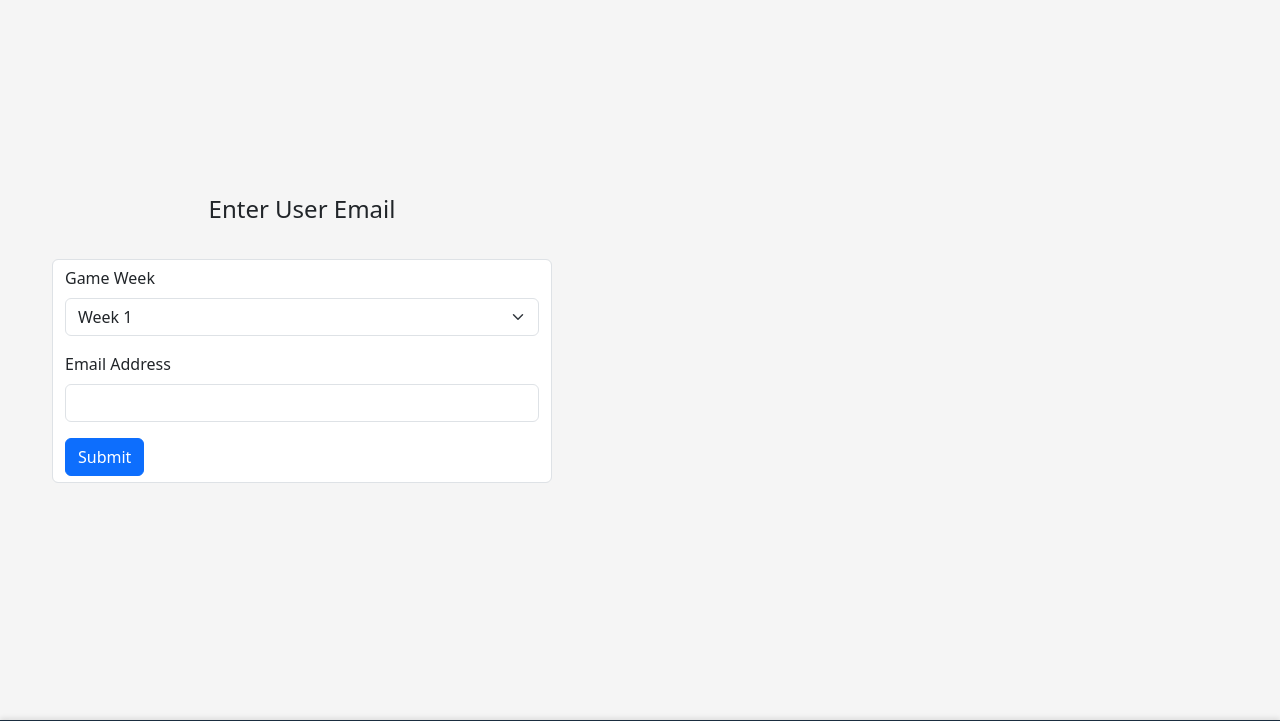
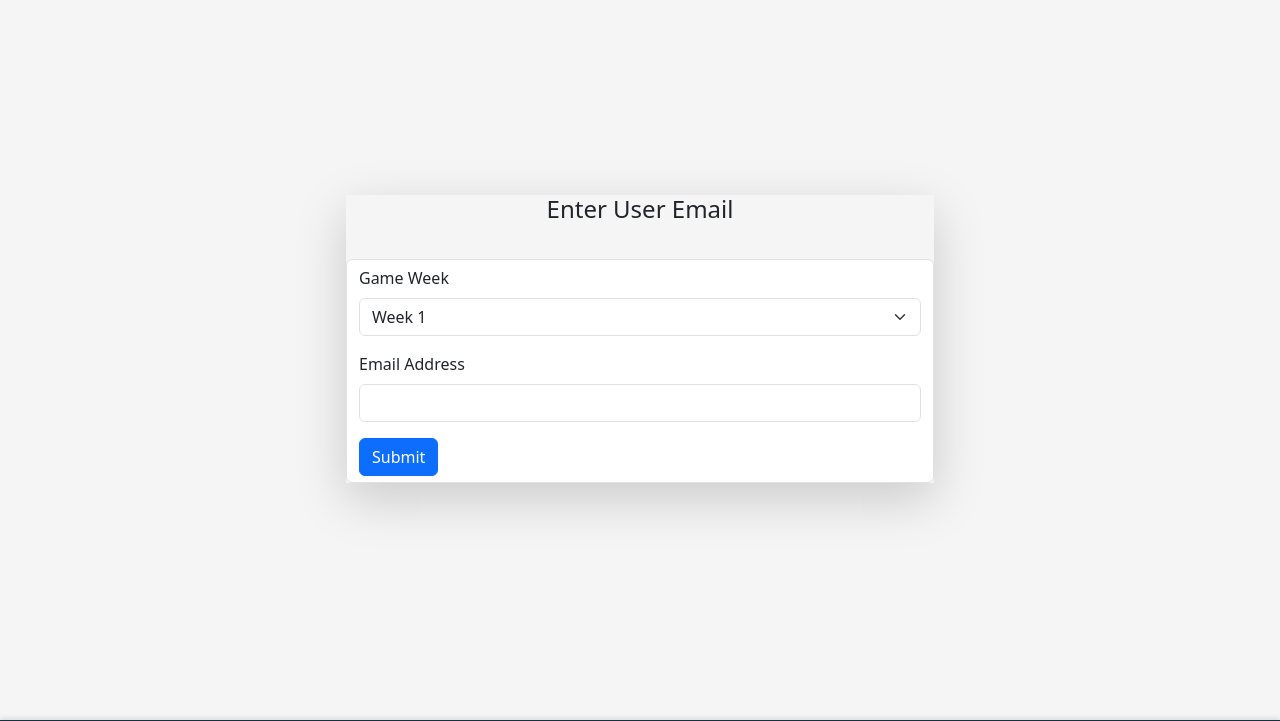
Before and after one commit to nii-devops/predictor, a Flask app: page /get-user-predictions in a window 1280 px wide. Shown: the part 144-865 px from the top of the page. Run offline with Flask 3, Linux system fonts and the light colour scheme; tables that the repository leaves empty hold one stand-in row (values such as "Sample post"); some libraries are stand-ins or nearby versions.

Commit message:
fix user-predictions page

```diff
--- a/app/templates/get_user_predictions.html
+++ b/app/templates/get_user_predictions.html
@@ -19,8 +19,8 @@
         <div style="width: 1200px;">
 
             {% if form %}
-        <div style="width: 500px;">
-
+                <div style="margin-left: 25%; margin-right: 25%;">
+                    <div style="border: 1px;" class="shadow-lg">
                         <!-- Login Header -->
                         <div class="form-header text-center mb-3 mt-5">
                             <h4 class="mb-0 mt-3">Enter User Email</h4>
@@ -33,9 +33,8 @@
                             </div>
                         </div>
                     </div>
+                </div>
             {% endif %}
-
-
 
 
             {% if matches %}
```
Lines whose indentation alone changed are shown as unchanged.
